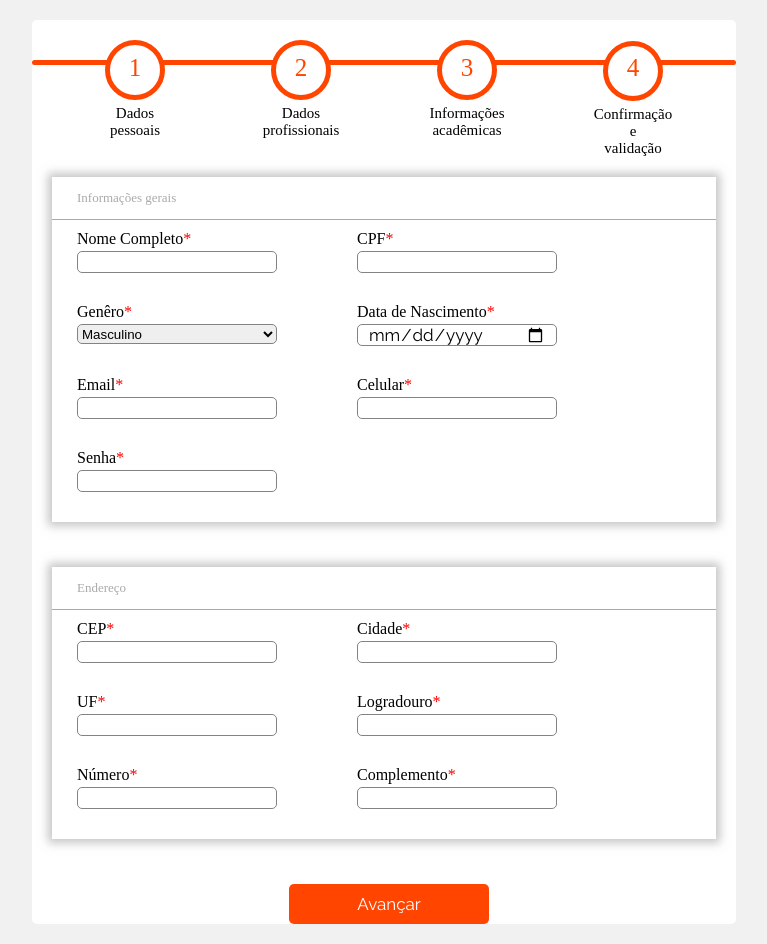
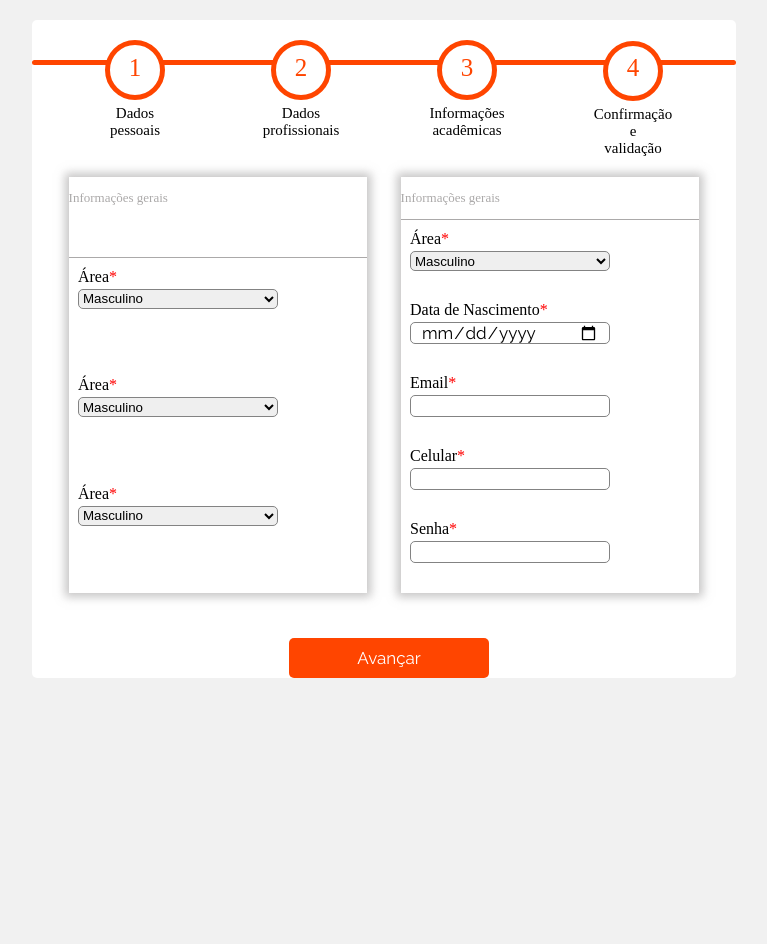
Before and after one commit to SoulsDev/Projeto-Freelando-WebSite, a PHP site: page /passos.html in a window 1280 px wide. Shown: the whole page, without its empty margins (256-1023 px from the left). After the commit the page ends 678 px from the top, so only its background shows below. Run offline with PHP 8.4, Linux system fonts and the light colour scheme.

Commit message:
tela de cadastro do profissional

```diff
--- a/passos.html
+++ b/passos.html
@@ -73,10 +73,10 @@
         </div>
 
 
-        <!-- One "tab" for each step in the form: -->
-        <div class="tab">
+        <!-- primeira parte do formulário -->
+        <!-- <div class="tab">
 
-            <div class="formulario">
+             <div class="formulario">
 
                 <div class="titulo">
                     <p>Informações gerais</p>
@@ -154,7 +154,7 @@
             </div>
 
 
-            <div class="formulario">
+             <div class="formulario">
 
                 <div class="titulo">
                     <p>Endereço</p>
@@ -217,6 +217,7 @@
 
 
 
+        </div> -->
 
 
 
@@ -230,29 +231,136 @@
 
 
 
+
+
+
+
+
+
+
+
+        <!-- segunda parte do formulário -->
+        <div class="tab">
+
+            <div class="container-2">
+                <div class="formulario-2">
+
+                        <div class="titulo-2">
+                            <p>Informações gerais</p>
+                        </div>
+
+                        <div class="dados">
+
+                            <labe>Área<span style="color: red">*</span></labe>
+
+                            <select id="colors">
+                                <option>Masculino</option>
+                                <option>Feminino</option>
+                                <option>Outros</option>
+
+                            </select>
+
+                        </div>
+
+                        <div class="dados">
+
+                            <labe>Área<span style="color: red">*</span></labe>
+
+                            <select id="colors">
+                                <option>Masculino</option>
+                                <option>Feminino</option>
+                                <option>Outros</option>
+
+                            </select>
+
+                        </div>
+
+                        <div class="dados">
+
+                            <labe>Área<span style="color: red">*</span></labe>
+
+                            <select id="colors">
+                                <option>Masculino</option>
+                                <option>Feminino</option>
+                                <option>Outros</option>
+
+                            </select>
+
+                        </div>
+                </div>
+
+                <div class="formulario-2">
+
+                    <div class="titulo-2">
+                        <p>Informações gerais</p>
+                    </div>
+
+                        <div class="dados">
+
+                            <labe>Área<span style="color: red">*</span></labe>
+
+                            <select id="colors">
+                                <option>Masculino</option>
+                                <option>Feminino</option>
+                                <option>Outros</option>
+
+                            </select>
+
+                        </div>
+
+                        <div class="dados">
+
+                            <labe>Data de Nascimento<span style="color: red">*</span></labe>
+                            <input type="date" name="" id="">
+
+
+                        </div>
+
+                        <div class="dados">
+
+                            <labe>Email<span style="color: red">*</span></labe>
+                            <input type="email" name="" id="">
+
+
+                        </div>
+
+                        <div class="dados">
+
+                            <labe>Celular<span style="color: red">*</span></labe>
+                            <input type="tel" name="" id="">
+                        </div>
+
+                        <div class="dados">
+
+                            <labe>Senha<span style="color: red">*</span></labe>
+                            <input type="password" name="" id="">
+                        </div>
+            </div>
+
+
         </div>
 
 
-
-        <div class="tab">Contact Info:
-            <p><input placeholder="E-mail..." oninput="this.className = ''" name="email"></p>
-            <p><input placeholder="Phone..." oninput="this.className = ''" name="phone"></p>
-        </div>
-
-
+        <!-- terceira parte do formulário -->
         <div class="tab">Birthday:
             <p><input placeholder="dd" oninput="this.className = ''" name="dd"></p>
             <p><input placeholder="mm" oninput="this.className = ''" name="nn"></p>
             <p><input placeholder="yyyy" oninput="this.className = ''" name="yyyy"></p>
         </div>
 
-
+        <!-- quarta parte do foormário -->
         <div class="tab">Login Info:
             <p><input placeholder="Username..." oninput="this.className = ''" name="uname"></p>
             <p><input placeholder="Password..." oninput="this.className = ''" name="pword" type="password"></p>
         </div>
 
 
+
+
+
+
+
+        <!-- botões -->
         <div class="container-btns">
             <div style="float:right;">
                 <button class="botao-cancelar" type="button" id="prevBtn" onclick="nextPrev(-1)">Cancelar</button>
--- a/style.css
+++ b/style.css
@@ -52,6 +52,12 @@ input.invalid {
     align-self: center;
     margin-left: 20px;
     margin-right: 20px;
+}
+
+/* tab-2 */
+.container-2{
+    display: flex;
+    justify-content: space-around;
 }
 
 .container-btns {
@@ -176,6 +182,33 @@ button:hover {
     text-align: left;
     margin-left: 25px;
 }
+
+
+/* formulário-2 */
+
+.formulario-2 {
+    box-shadow: 0px 0px 9px 4px rgb(148 145 145 / 53%);
+    margin: 0;
+    display: flex;
+    flex-wrap: wrap;
+    justify-content: space-around;
+    margin: 0;
+    width: 45%;
+    margin-bottom: 45px;
+}
+.formulario-2 .titulo-2 {
+    width: 100%;
+    border-bottom: #ABA9A9 solid 1px;
+    color: #ABA9A9;
+    text-align: left;
+    font-size: 13px;
+    margin-bottom: 10px;
+}
+
+
+
+
+
 
 .conteudo-dados {
     margin: 0px 0px 0px 0px;
```
